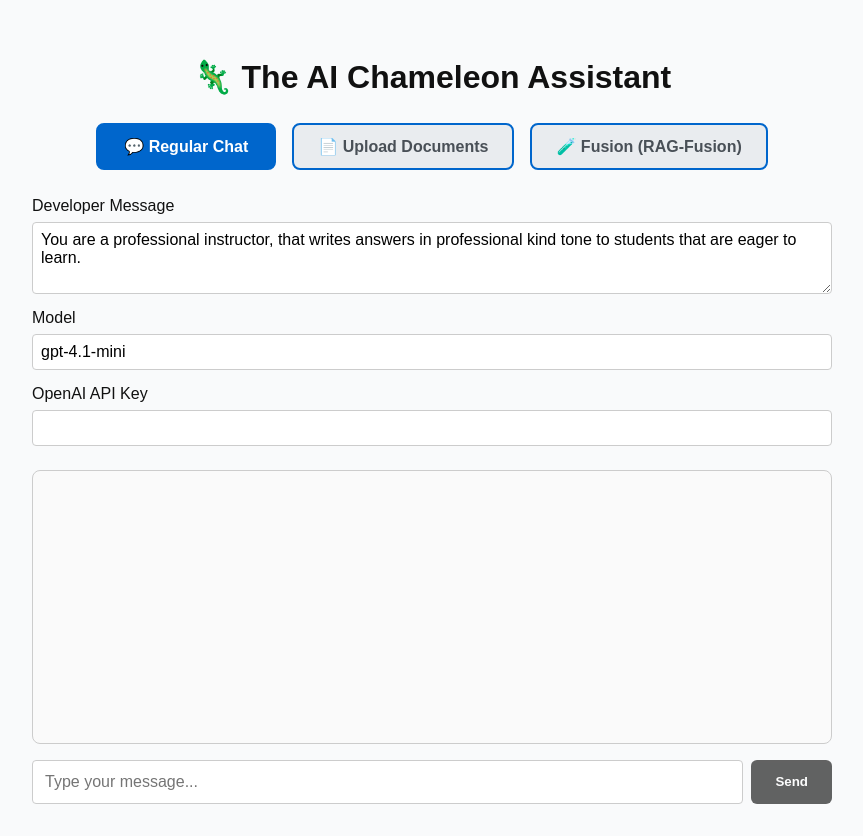
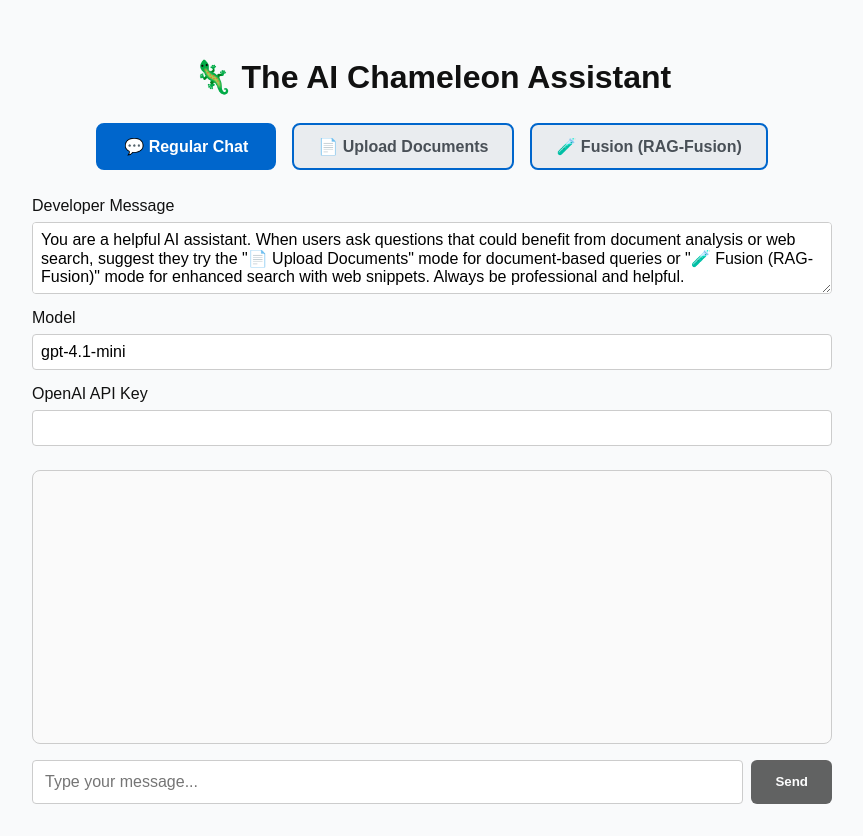
Before and after one commit to raul-padua/The-AI-Engineer-Challenge, a Next.js app in the folder frontend/: page / in a window 1280 px wide. Shown: the whole page, without its empty margins (208-1071 px from the left). Built offline with nearby package versions, Linux system fonts and the light colour scheme.

Commit message:
feat: improve UX with better default prompt guiding users to RAG/Fusion modes

```diff
--- a/frontend/pages/index.tsx
+++ b/frontend/pages/index.tsx
@@ -9,7 +9,7 @@
 
 export default function Home() {
   const [developerMessage, setDeveloperMessage] = useState(
-    'You are a professional instructor, that writes answers in professional kind tone to students that are eager to learn.'
+    'You are a helpful AI assistant. When users ask questions that could benefit from document analysis or web search, suggest they try the "📄 Upload Documents" mode for document-based queries or "🧪 Fusion (RAG-Fusion)" mode for enhanced search with web snippets. Always be professional and helpful.'
   );
   const [userInput, setUserInput] = useState('');
   const [apiKey, setApiKey] = useState('');
```
